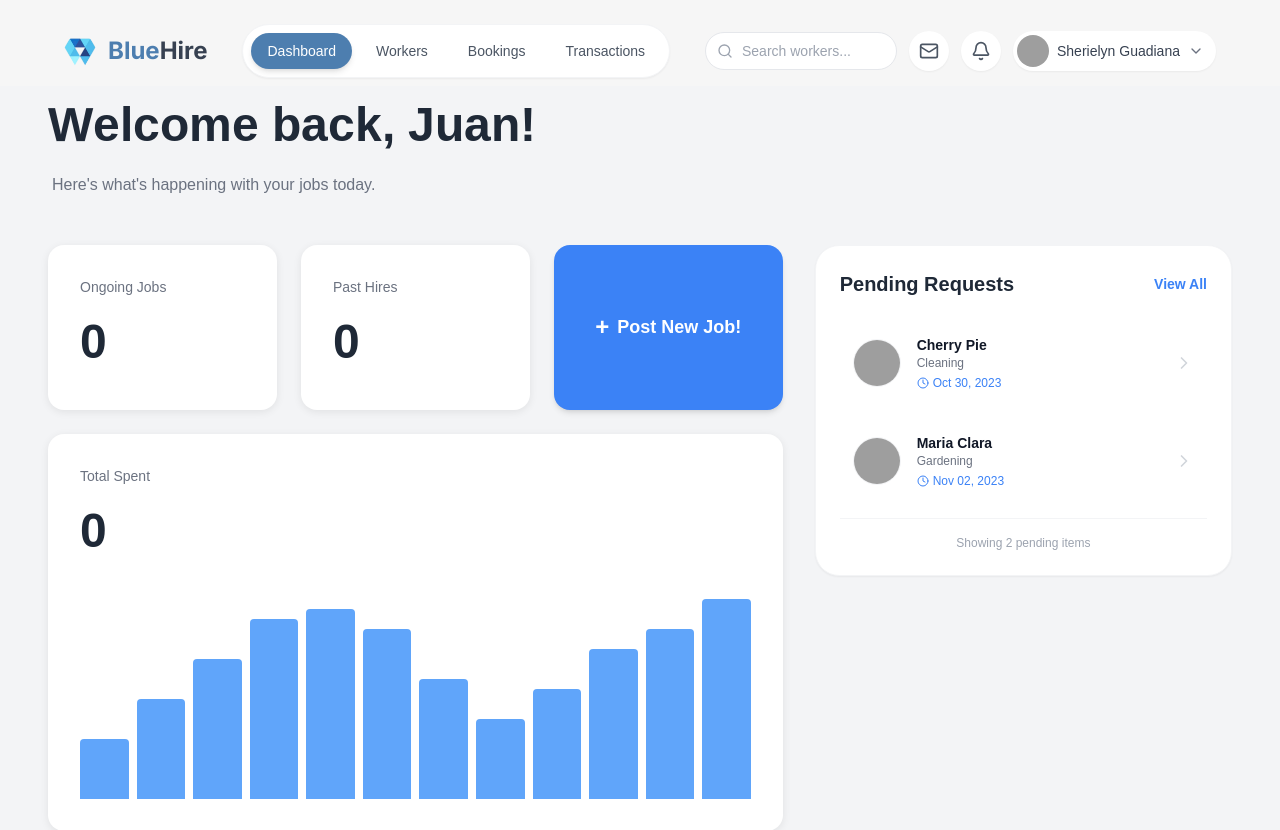
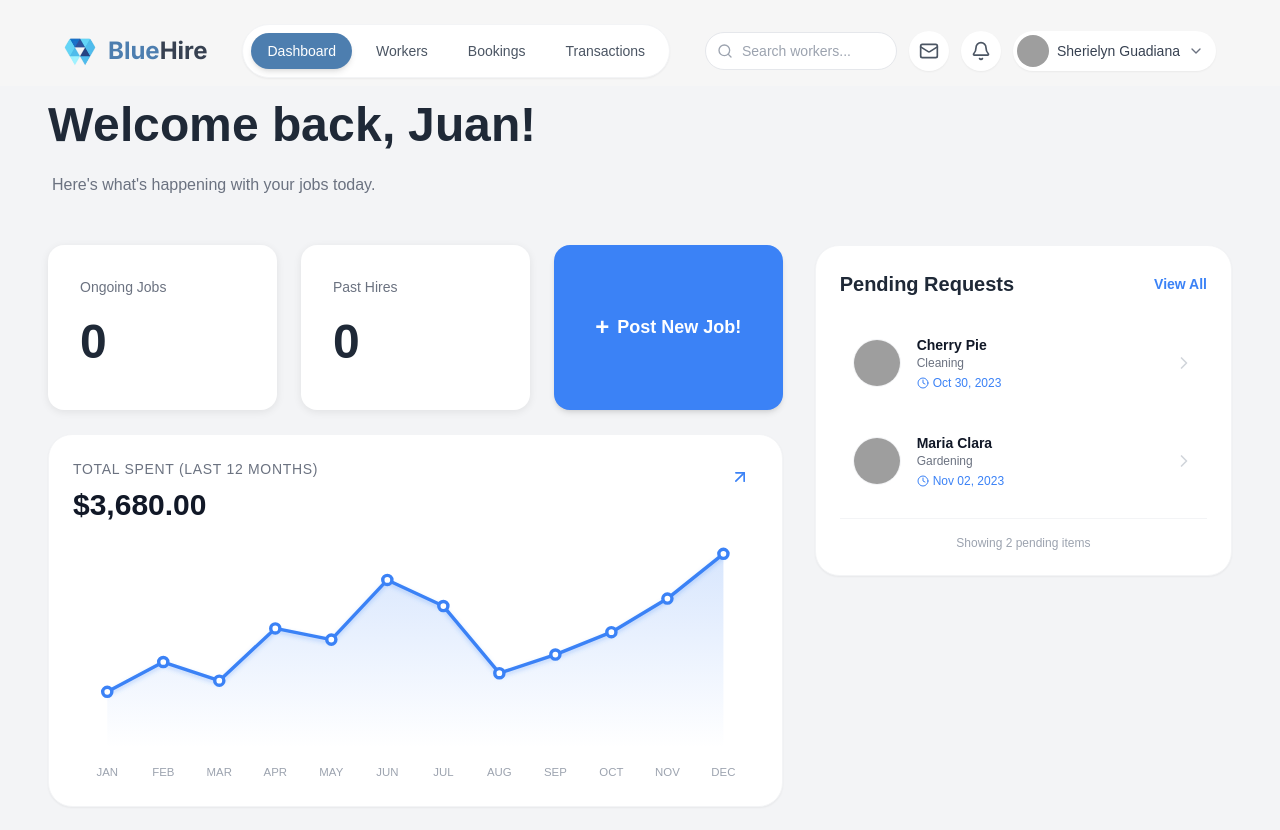
Before and after one commit to ero-s/BlueHire, a React (Vite) app in the folder frontend/: page /clientDashboard in a window 1280 px wide. Shown: the top 830 px of the page. Built offline with nearby package versions, Linux system fonts and the light colour scheme; grey boxes are pictures that could not be loaded; a web font is replaced by a local one.

Commit message:
added 12 month TotalSpent chart

```diff
--- a/frontend/src/Client/components/DashboardTotalSpentCard.tsx
+++ b/frontend/src/Client/components/DashboardTotalSpentCard.tsx
@@ -1,37 +1,161 @@
-import BarChart from "./DashboardBarChart";
-interface TotalSpentCardProps {
-  total: number | string;
-  chartData: number[];
+import { ArrowUpRight } from "lucide-react";
+
+export interface SpendingItem {
+  month: string;
+  amount: number;
 }
 
-export default function DashboardTotalSpentCard({
-  total,
-  chartData,
-}: TotalSpentCardProps) {
+export default function TotalSpentCard({ data }: { data: SpendingItem[] }) {
+  const total = data.reduce((acc, curr) => acc + curr.amount, 0);
+  const maxAmount = Math.max(...data.map((d) => d.amount));
+
+  // Chart Dimensions Configuration
+  const width = 600;
+  const height = 220;
+  const paddingX = 30;
+  const paddingY = 30; // Bottom padding for labels
+  const topMargin = 20;
+
+  // Helper functions to map data to SVG coordinates
+  const getX = (index: number) => {
+    return (index / (data.length - 1)) * (width - 2 * paddingX) + paddingX;
+  };
+
+  const getY = (value: number) => {
+    const chartHeight = height - paddingY - topMargin;
+    // Invert Y because SVG 0 is at top
+    return height - paddingY - (value / maxAmount) * chartHeight;
+  };
+
+  // Generate points string for polyline
+  const points = data.map((d, i) => `${getX(i)},${getY(d.amount)}`).join(" ");
+
+  // Generate path for area fill (closed loop)
+  const firstX = getX(0);
+  const lastX = getX(data.length - 1);
+  const bottomY = height - paddingY;
+  const areaPath = `M ${firstX},${getY(data[0].amount)} L ${points.split(" ").join(" L ")} L ${lastX},${bottomY} L ${firstX},${bottomY} Z`;
+
   return (
-    <div
-      style={{
-        background: "white",
-        padding: "2rem",
-        borderRadius: "16px",
-        boxShadow: "0 2px 8px rgba(0,0,0,0.08)",
-        flex: 1,
-      }}
-    >
-      <p style={{ fontSize: "14px", color: "#6b7280", marginBottom: "8px" }}>
-        Total Spent
-      </p>
-      <p
-        style={{
-          fontSize: "48px",
-          fontWeight: "700",
-          color: "#1f2937",
-          marginBottom: "2rem",
-        }}
-      >
-        {total}
-      </p>
-      <BarChart data={chartData} />
+    <div className="bg-white p-6 rounded-[24px] shadow-sm border border-gray-100 flex-1 flex flex-col justify-between min-h-[300px]">
+      <div className="flex justify-between items-start mb-2">
+        <div>
+          <h3 className="text-gray-500 font-medium text-sm uppercase tracking-wider">
+            Total Spent (Last 12 Months)
+          </h3>
+          <p className="text-3xl font-bold text-gray-900 mt-2 text-[#3b82f6]">
+            $
+            {total.toLocaleString("en-US", {
+              minimumFractionDigits: 2,
+              maximumFractionDigits: 2,
+            })}
+          </p>
+        </div>
+        <button className="text-[#3b82f6] hover:bg-blue-50 p-2 rounded-full transition-colors">
+          <ArrowUpRight size={20} />
+        </button>
+      </div>
+
+      {/* Line Chart Visualization */}
+      <div className="w-full mt-auto">
+        <svg
+          viewBox={`0 0 ${width} ${height}`}
+          className="w-full h-full overflow-visible"
+        >
+          <defs>
+            <linearGradient id="chartGradient" x1="0" x2="0" y1="0" y2="1">
+              <stop offset="0%" stopColor="#3b82f6" stopOpacity="0.2" />
+              <stop offset="100%" stopColor="#3b82f6" stopOpacity="0" />
+            </linearGradient>
+            <filter id="shadow" x="-20%" y="-20%" width="140%" height="140%">
+              <feDropShadow
+                dx="0"
+                dy="2"
+                stdDeviation="2"
+                floodColor="#3b82f6"
+                floodOpacity="0.3"
+              />
+            </filter>
+          </defs>
+
+          {/* Area Fill */}
+          <path d={areaPath} fill="url(#chartGradient)" stroke="none" />
+
+          {/* Line */}
+          <polyline
+            points={points}
+            fill="none"
+            stroke="#3b82f6"
+            strokeWidth="3"
+            strokeLinecap="round"
+            strokeLinejoin="round"
+            filter="url(#shadow)"
+          />
+
+          {/* X-Axis Labels */}
+          {data.map((item, i) => (
+            <text
+              key={`label-${i}`}
+              x={getX(i)}
+              y={height - 5}
+              textAnchor="middle"
+              className="text-[10px] fill-gray-400 font-medium uppercase"
+              style={{ fontSize: "10px" }}
+            >
+              {item.month.substring(0, 3)}
+            </text>
+          ))}
+
+          {/* Interactive Data Points */}
+          {data.map((item, i) => (
+            <g key={`point-${i}`} className="group cursor-pointer">
+              {/* Invisible larger hit area */}
+              <circle
+                cx={getX(i)}
+                cy={getY(item.amount)}
+                r="12"
+                fill="transparent"
+              />
+
+              {/* Visible dot */}
+              <circle
+                cx={getX(i)}
+                cy={getY(item.amount)}
+                r="4"
+                className="fill-white stroke-[#3b82f6] stroke-[3px] transition-all duration-200 group-hover:r-6 group-hover:fill-[#3b82f6]"
+              />
+
+              {/* Tooltip */}
+              <g className="opacity-0 group-hover:opacity-100 transition-opacity duration-200 pointer-events-none">
+                <rect
+                  x={getX(i) - 25}
+                  y={getY(item.amount) - 40}
+                  width="50"
+                  height="26"
+                  rx="6"
+                  fill="#1f2937"
+                />
+                <text
+                  x={getX(i)}
+                  y={getY(item.amount) - 23}
+                  textAnchor="middle"
+                  fill="white"
+                  fontSize="11"
+                  fontWeight="bold"
+                  dominantBaseline="middle"
+                >
+                  ${item.amount}
+                </text>
+                {/* Little triangle arrow */}
+                <path
+                  d={`M ${getX(i)},${getY(item.amount) - 14} L ${getX(i) - 4},${getY(item.amount) - 14} L ${getX(i)},${getY(item.amount) - 10} L ${getX(i) + 4},${getY(item.amount) - 14} Z`}
+                  fill="#1f2937"
+                />
+              </g>
+            </g>
+          ))}
+        </svg>
+      </div>
     </div>
   );
 }
--- a/frontend/src/Client/pages/DashboardPage.tsx
+++ b/frontend/src/Client/pages/DashboardPage.tsx
@@ -9,12 +9,24 @@ import Header from "../components/ClientHeader.tsx";
 import "../assets/css/Dashboard.css";
 
 export default function Dashboard() {
-  const chartData = [30, 50, 70, 90, 95, 85, 60, 40, 55, 75, 85, 100];
+  const spendingData = [
+    { month: "Jan", amount: 150 },
+    { month: "Feb", amount: 230 },
+    { month: "Mar", amount: 180 },
+    { month: "Apr", amount: 320 },
+    { month: "May", amount: 290 },
+    { month: "Jun", amount: 450 },
+    { month: "Jul", amount: 380 },
+    { month: "Aug", amount: 200 },
+    { month: "Sep", amount: 250 },
+    { month: "Oct", amount: 310 },
+    { month: "Nov", amount: 400 },
+    { month: "Dec", amount: 520 },
+  ];
 
   return (
-
     <div className={"profileCard"}>
-      <Header userName="Sherielyn Guadiana"/>
+      <Header userName="Sherielyn Guadiana" />
       <WelcomeSection userName="Juan" />
 
       {/* Main Content */}
@@ -26,7 +38,7 @@ export default function Dashboard() {
             <PostJobButton />
           </div>
 
-          <TotalSpentCard total={0} chartData={chartData} />
+          <TotalSpentCard data={spendingData} />
         </div>
 
         <PendingRequests count={5} />
```
